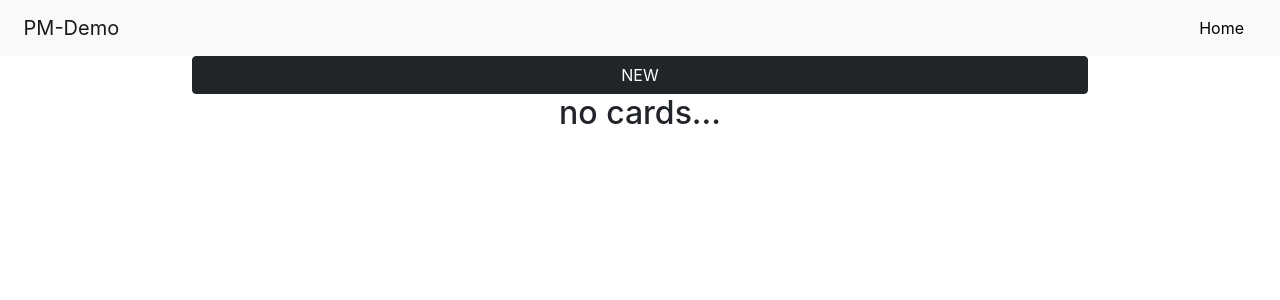
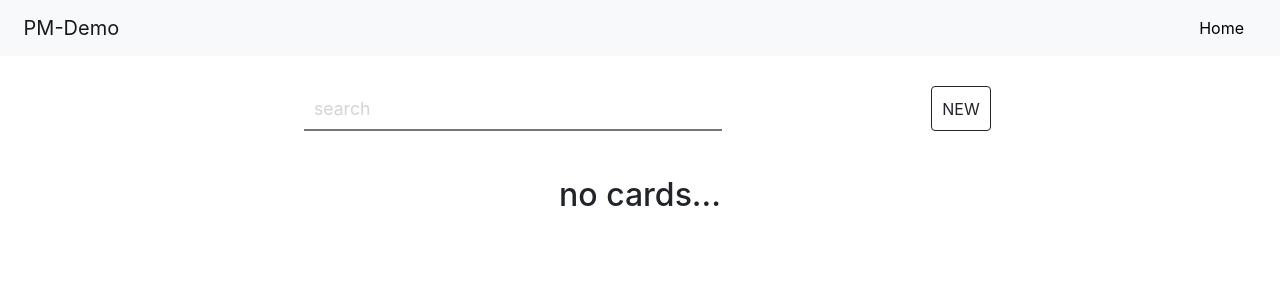
Before and after one commit to AuguestGao/pm-demo, a React (Create React App) app: page / in a window 1280 px wide. Shown: the top 300 px of the page. Built offline with nearby package versions, Linux system fonts and the light colour scheme.

Commit message:
added search

```diff
--- a/src/pages/homePage/home.page.jsx
+++ b/src/pages/homePage/home.page.jsx
@@ -1,26 +1,52 @@
-import React from "react";
+import React, { useState } from "react";
 import CardPreview from "../../components/CardPreview.component";
+import FormInput from "../../components/FormInput/FormInput.component";
 import { Button } from "react-bootstrap";
 import { useHistory } from "react-router-dom";
 import { useSelector } from "react-redux";
 import { isEmpty } from "lodash";
 
-import { HomeRootContainer, CardPreviewContainer } from "./home.page.styles";
+import {
+  HomeRootContainer,
+  CardPreviewContainer,
+  TopContainer,
+  SearchBarContainer,
+} from "./home.page.styles";
 
 const HomePage = () => {
   const cards = useSelector((state) => state.cards);
   const history = useHistory();
+  const [searchWord, setSearchWord] = useState("");
+
+  const filteredCards = searchWord
+    ? Object.values(cards).filter((card) =>
+        card.profile.name.toLowerCase().includes(searchWord.toLowerCase())
+      )
+    : cards;
 
   return (
     <HomeRootContainer>
-      <Button variant="dark" onClick={() => history.push("/new")}>
-        NEW
-      </Button>
+      <TopContainer>
+        <SearchBarContainer>
+          <FormInput
+            label="search"
+            value={searchWord}
+            onChange={(e) => setSearchWord(e.target.value)}
+          />
+        </SearchBarContainer>
+        <Button
+          variant="outline-dark"
+          size="md"
+          onClick={() => history.push("/new")}
+        >
+          NEW
+        </Button>
+      </TopContainer>
       <CardPreviewContainer>
         {isEmpty(cards) ? (
           <h2>no cards...</h2>
         ) : (
-          Object.entries(cards).map(([id, data]) => (
+          Object.entries(filteredCards).map(([id, data]) => (
             <CardPreview
               key={id}
               id={id}
--- a/src/pages/homePage/home.page.styles.jsx
+++ b/src/pages/homePage/home.page.styles.jsx
@@ -18,3 +18,23 @@ export const CardPreviewContainer = styled.div`
   justify-content: center;
   flex-wrap: wrap;
 `;
+
+export const TopContainer = styled.div`
+  width: 100%;
+  box-sizing: border-box;
+  margin: 30px auto;
+  display: flex;
+  flex-direction: row;
+  /* flex-wrap: nowrap; */
+  justify-content: space-around;
+
+  button {
+    height: 45px;
+    width: 60px;
+    padding: 5px 10px;
+  }
+`;
+
+export const SearchBarContainer = styled.div`
+  width: 50%;
+`;
```
